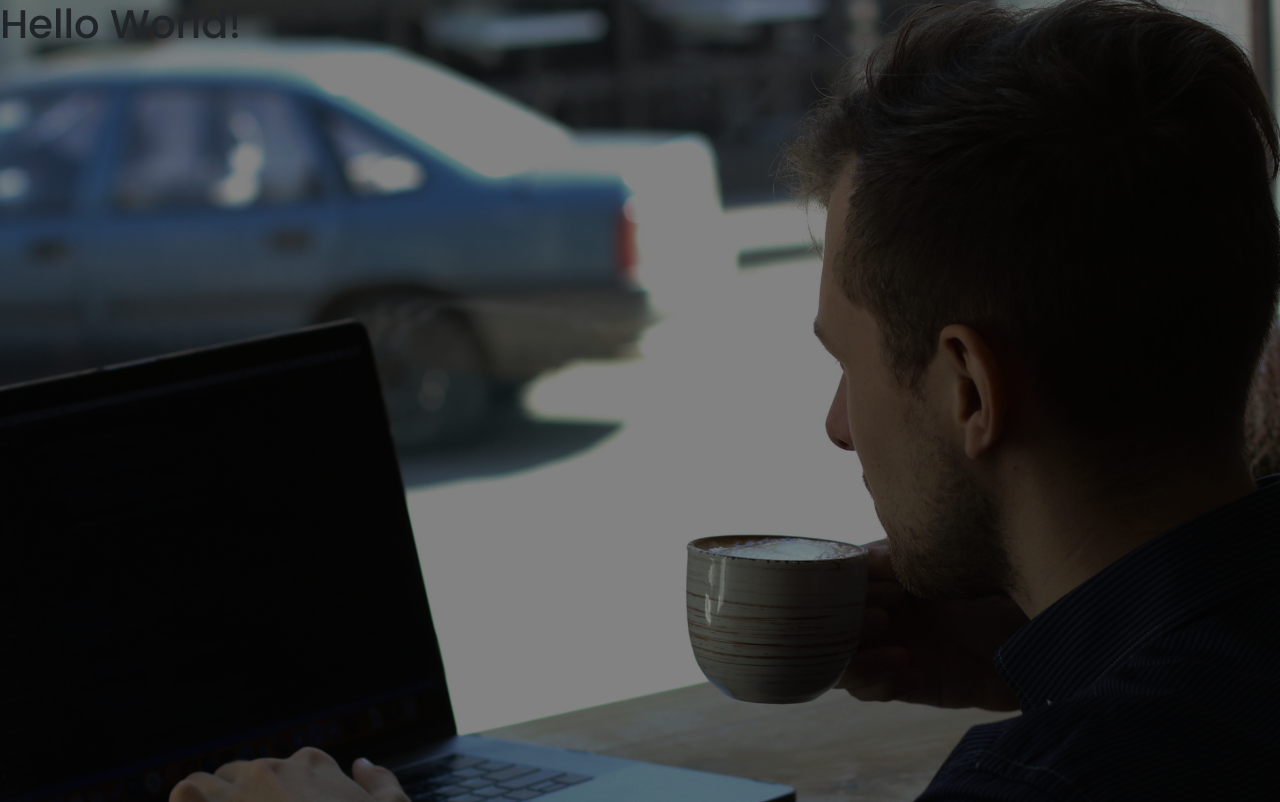
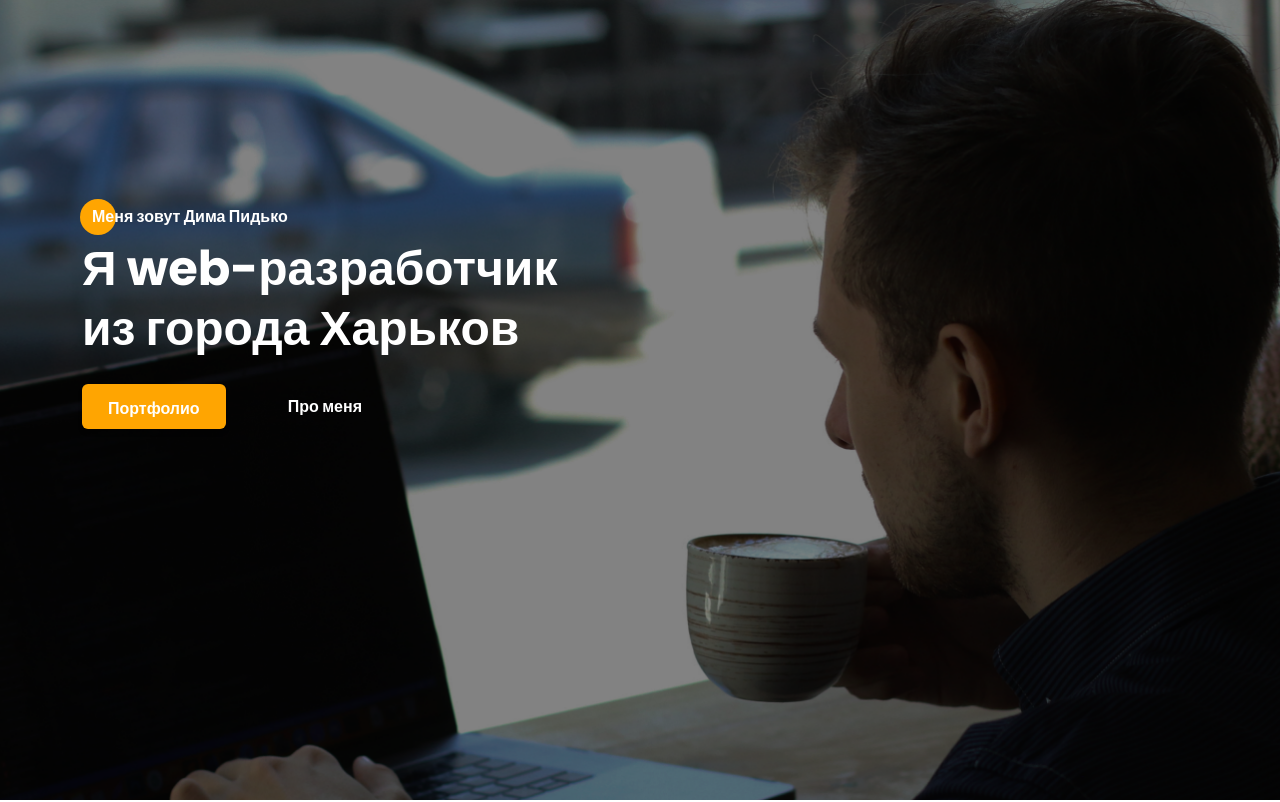
Before and after one commit to DimaPidko/Partfolio, a plain HTML site: page index.html in a window 1280 px wide. Drawn offline with nearby package versions, Linux system fonts and the light colour scheme.

Commit message:
first screen add

```diff
--- a/css/style.min.css
+++ b/css/style.min.css
@@ -1 +1 @@
-.header{height:802px;background:url(../img/bg/headerbg.png) center center/cover no-repeat}*{font-family:Poppins,sans-serif;margin:0;padding:0;-webkit-box-sizing:border-box;box-sizing:border-box}
+*{font-family:Poppins,sans-serif;margin:0;padding:0;box-sizing:border-box}.container{width:1140px;margin:0 auto}.promo{min-height:100vh;position:relative;background:url(../img/bg/headerbg.png) no-repeat 50%/cover;padding-top:205px}.promo__title{width:535px;margin-top:10px}.promo__subtitle{z-index:2;position:relative;padding-left:10px}.promo__subtitle:before{content:"";position:absolute;z-index:-1;width:36px;height:36px;background-color:#ffa501;border-radius:100%;top:-6px;left:-2px}.promo__btns{margin-top:25px;display:flex;width:280px;align-items:center;justify-content:space-between}.promo__link{color:#fff;text-decoration:none;font-weight:700}.promo__link:hover{color:#fff;text-decoration:none}.title{font-weight:700;font-size:36px;line-height:60px;color:#fff}.title_fz14{font-size:14px;line-height:21px}.title_fz16{font-size:16px;line-height:24px}.title_fz48{font-size:48px}.btn{height:45px;background-color:#ffa501;box-shadow:0 4px 4px rgba(0,0,0,.15);padding:12px 25px}.btn:hover{background-color:#ffa501;box-shadow:0 4px 4px rgba(0,0,0,.15)}
--- a/index.html
+++ b/index.html
@@ -47,9 +47,16 @@
     <link rel="stylesheet" href="css/style.min.css">
 </head>
 <body>
-    <header class="header">
-        <h1>Hello World!</h1>
-    </header>
+    <section class="promo">
+        <div class="container ">
+            <div class="title title_fz16 promo__subtitle">Меня зовут Дима Пидько</div>
+            <h1 class="title title_fz48 promo__title">Я web-разработчик из города Харьков</h1>
+            <div class="promo__btns">
+                <a href="#" class="promo__link btn">Портфолио</a>
+                <a href="#" class="promo__link">Про меня</a>
+            </div>
+        </div>
+    </section>
 
     <script src="https://cdn.jsdelivr.net/npm/bootstrap@5.3.2/dist/js/bootstrap.bundle.min.js" integrity="sha384-C6RzsynM9kWDrMNeT87bh95OGNyZPhcTNXj1NW7RuBCsyN/o0jlpcV8Qyq46cDfL" crossorigin="anonymous"></script>
     <script src="js/index.js"></script>
```
